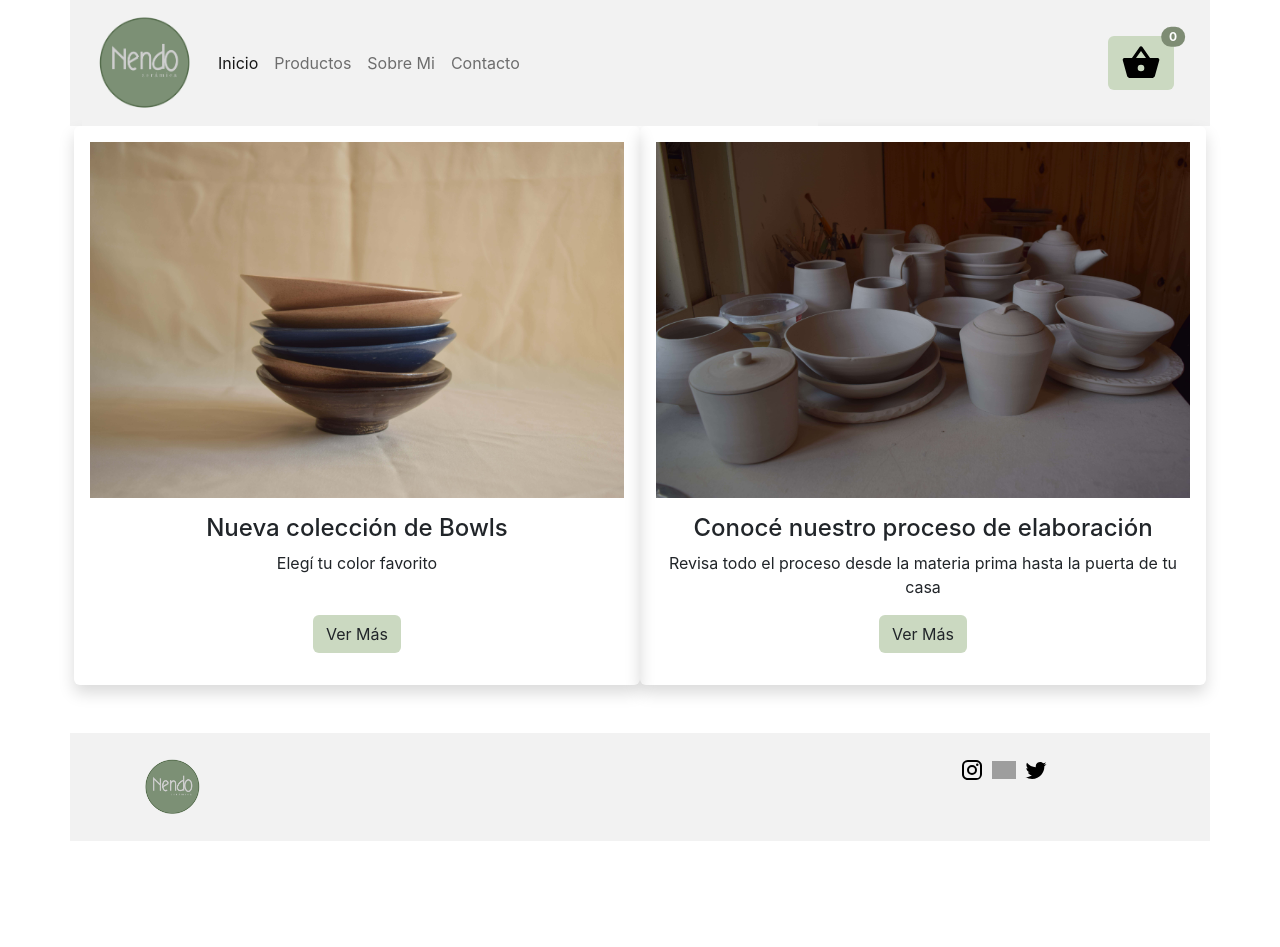
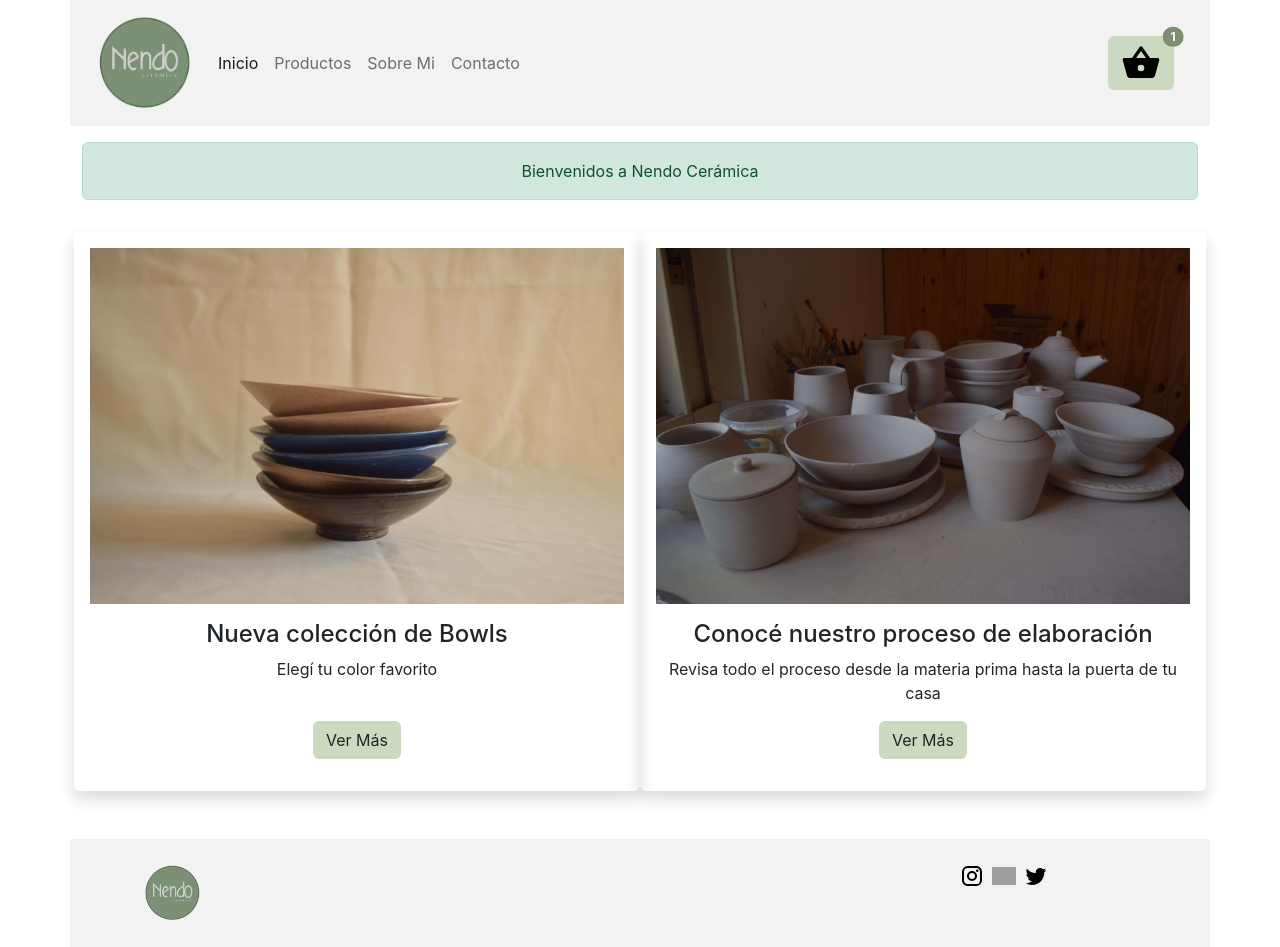
Before and after one commit to jplarussa/NendoCeramica-React, a React (Create React App) app: page / in a window 1280 px wide. Before the commit the page ends 841 px from the top, so only its background shows below. Built offline with nearby package versions, Linux system fonts and the light colour scheme; grey boxes are pictures that could not be loaded.

Commit message:
PreEntrega1+LaRussa

```diff
--- a/src/App.js
+++ b/src/App.js
@@ -1,12 +1,14 @@
 import React from "react";
 import Banners from "./components/Banners";
 import Footer from "./components/Footer";
-import Header from "./components/Header";
+import ItemListContainer from "./components/ItemListContainer";
+import NavBar from "./components/NavBar";
 
 function App() {
   return (
     <div>
-      <Header />
+      <NavBar />
+      <ItemListContainer greeting={"Bienvenidos a Nendo Cerámica"} />
       <Banners />
       <Footer />
     </div>
--- a/src/components/CartWidget.jsx
+++ b/src/components/CartWidget.jsx
@@ -5,7 +5,7 @@ const CartWidget = () => {
         <div className="d-flex align-items-center px-4">
             <button type="button" className="btn bg-nendo-light position-relative">
             <img src="images/basket.svg" alt="Carrito" width="40"/>
-            <span className="position-absolute top-0 start-100 translate-middle badge rounded-pill bg-nendo-dark">0</span>
+            <span className="position-absolute top-0 start-100 translate-middle badge rounded-pill bg-nendo-dark">1</span>
             </button>
         </div>
     )
--- a/src/components/Header.jsx
+++ /dev/null
@@ -1,20 +0,0 @@
-import React from "react";
-import NavBar from "./NavBar";
-import CartWidget from "./CartWidget";
-
-const Header = () => {
-    return (
-        <div className="container bg-nendo" >
-            <div className="row">
-                <div className="col-md-8">
-                    <NavBar />
-                </div>
-                <div className="col-md-4 d-flex justify-content-end">
-                    <CartWidget />
-                </div>
-            </div>
-        </div>
-    )
-}
-
-export default Header;
--- a/src/components/ItemListContainer.jsx
+++ b/src/components/ItemListContainer.jsx
@@ -0,0 +1,17 @@
+import React from "react";
+
+const ItemListContainer = ({ greeting }) => {
+  return (
+    <div className="container">
+      <div className="row my-3">
+        <div className="col-md-12">
+            <div className="alert alert-success text-center" role="alert">
+                {greeting}
+            </div>
+        </div>
+      </div>
+    </div>
+  );
+};
+
+export default ItemListContainer;
--- a/src/components/NavBar.jsx
+++ b/src/components/NavBar.jsx
@@ -1,7 +1,12 @@
 import React from "react";
+import CartWidget from "./CartWidget";
 
 const NavBar = () => {
     return (
+
+            <div className="container bg-nendo" >
+                <div className="row">
+                    <div className="col-md-8">
                         <nav className="navbar navbar-expand-lg bg-nendo">
                             <div className="container-fluid">
                                 <a className="navbar-brand" href="#"><img src="images/Logo-3.png" alt="Nendo" width="100"/></a>
@@ -18,6 +23,13 @@ const NavBar = () => {
                                 </div>
                             </div>
                         </nav>
+                    </div>
+                    <div className="col-md-4 d-flex justify-content-end">
+                        <CartWidget />
+                    </div>
+                </div>
+            </div>
+
     )
 }
 
```
Also changed, not shown: public/images/Logo 2.jpg (deleted), public/images/Logo 3.png (deleted). Lines whose indentation alone changed are shown as unchanged.
